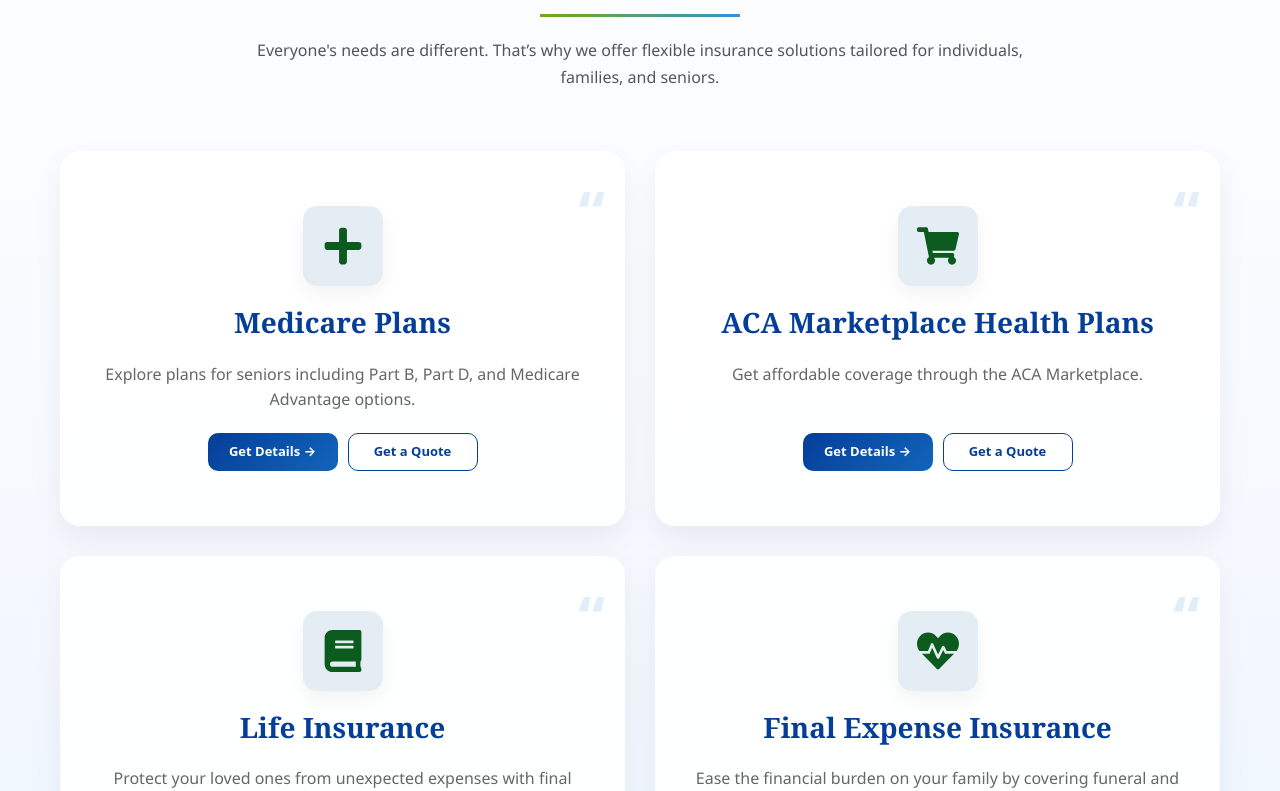
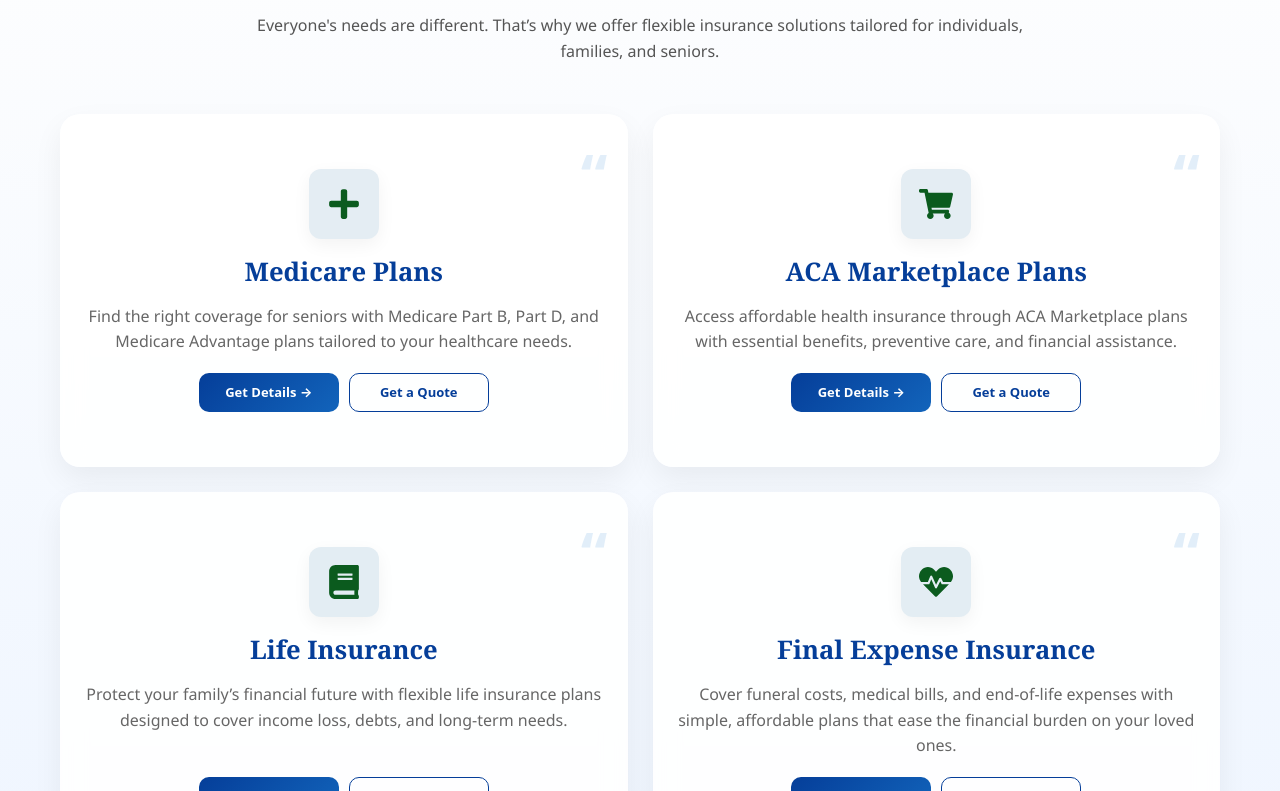
Before and after one commit to sadhanacybertech/Vemtek_Insurance, a React (Vite) app: page / in a window 1280 px wide. Shown: the part 1549-2340 px from the top of the page. Built offline with nearby package versions, Linux system fonts and the light colour scheme.

Commit message:
Enhance navigation and improve service descriptions on Home and Services pages

```diff
--- a/src/pages/Home.jsx
+++ b/src/pages/Home.jsx
@@ -10,10 +10,37 @@
 import { Autoplay, Navigation, Pagination } from "swiper/modules";
 import Frequently_Asked_Question from "../components/Frequently-Asked-Question";
 import { HiOutlineCalendarDays } from "react-icons/hi2";
-import { Link } from "react-router-dom";
-import { useState } from "react";
+import { Link, useLocation, useNavigate } from "react-router-dom";
+import { useEffect, useState } from "react";
 import SEO from "../components/SEO";
 function Home() {
+    const navigate = useNavigate();
+  const location = useLocation();
+
+  useEffect(() => {
+    if (location.hash) {
+      const el = document.querySelector(location.hash);
+
+      if (el) {
+        // wait for layout to stabilize
+        requestAnimationFrame(() => {
+          const navbar = document.querySelector("header"); // or your navbar class
+          const offset = navbar ? navbar.offsetHeight : 80;
+
+          const y =
+            el.getBoundingClientRect().top +
+            window.pageYOffset -
+            offset;
+
+          window.scrollTo({
+            top: y,
+            behavior: "smooth",
+          });
+        });
+      }
+    }
+  }, [location.hash]);
+
 
   const data = [
     {
@@ -40,27 +67,30 @@
 
 
 
-
   const healthIns = [
     {
       icon: <FaPlus />,
       title: "Medicare Plans",
-      desc: "Explore plans for seniors including Part B, Part D, and Medicare Advantage options."
+      desc: "Find the right coverage for seniors with Medicare Part B, Part D, and Medicare Advantage plans tailored to your healthcare needs.",
+      link: "/services#medicare"
     },
     {
       icon: <FaShoppingCart />,
-      title: "ACA Marketplace Health Plans",
-      desc: "Get affordable coverage through the ACA Marketplace."
+      title: "ACA Marketplace Plans",
+      desc: "Access affordable health insurance through ACA Marketplace plans with essential benefits, preventive care, and financial assistance.",
+      link: "/services#aca"
     },
     {
       icon: <FaBook />,
       title: "Life Insurance",
-      desc: "Protect your loved ones from unexpected expenses with final expense insurance."
+      desc: "Protect your family’s financial future with flexible life insurance plans designed to cover income loss, debts, and long-term needs.",
+      link: "/services#lifeinsurance"
     },
     {
       icon: <FaHeartbeat />,
       title: "Final Expense Insurance",
-      desc: "Ease the financial burden on your family by covering funeral and end-of-life expenses with simple and affordable plans."
+      desc: "Cover funeral costs, medical bills, and end-of-life expenses with simple, affordable plans that ease the financial burden on your loved ones.",
+      link: "/services#finalexpense"
     }
   ];
 
@@ -626,17 +656,25 @@
                   {item.icon}
                 </div>
 
-                <h3 className="">{item.title}</h3>
+                <h3>{item.title}</h3>
                 <p className="fs-6">{item.desc}</p>
 
                 <div className={styles.btnGroup}>
-                  <button className={styles.primaryBtnn}>
+
+                  <button
+                    className={styles.primaryBtnn}
+                    onClick={() => navigate(item.link)}
+                  >
                     Get Details →
                   </button>
 
-                  <button className={styles.secondaryBtnn}>
+                  <button
+                    className={styles.secondaryBtnn}
+                    onClick={() => window.location.href = "/contact"}
+                  >
                     Get a Quote
                   </button>
+
                 </div>
 
               </div>
--- a/src/pages/Home.module.css
+++ b/src/pages/Home.module.css
@@ -1,3 +1,6 @@
+html {
+  scroll-behavior: smooth;
+}
 /* ================= HERO SECTION ================= */
 
 .health-hero {
@@ -419,16 +422,14 @@
 
 
 
-
 /* ================= WRAPPER (MAIN ISOLATION) ================= */
 .sectionWrapper {
   position: relative;
   isolation: isolate;
   z-index: 0;
 
-  padding: 90px 0;
+  padding: 80px 0;
   background: linear-gradient(180deg, #fefefe, #eef5ff);
-
   overflow: hidden;
 }
 
@@ -444,66 +445,63 @@
 .headingBoxx {
   text-align: center;
   max-width: 800px;
-  margin: 0 auto 60px;
+  margin: 0 auto 50px;
 }
 
 .headingBoxx h2 {
-  font-size: 45px;
+  font-size: clamp(28px, 4vw, 45px);
   font-weight: 800;
   color: #053e99;
-  margin-bottom: 15px;
+  margin-bottom: 12px;
   position: relative;
   display: inline-block;
 }
 
 .headingBoxx h2::after {
   content: "";
-  width: 200px;
+  width: 140px;
   height: 3px;
   background: linear-gradient(90deg, #70ac10, #3a90d4);
   position: absolute;
   left: 50%;
   transform: translateX(-50%);
-  bottom: -10px;
+  bottom: -8px;
 }
 
 .headingBoxx p {
-  font-size: 16px;
+  font-size: clamp(14px, 1.5vw, 16px);
   color: #555;
-  line-height: 1.7;
-  margin-top: 15px;
+  line-height: 1.6;
+  margin-top: 12px;
 }
 
 /* ================= GRID ================= */
 .gridd {
   display: grid;
   grid-template-columns: repeat(2, 1fr);
-  gap: 30px;
+  gap: 25px;
 }
 
 /* ================= CARD ================= */
 .card {
   background: #ffffff;
-  border-radius: 20px;
-  padding: 35px 25px;
+  border-radius: 18px;
+  padding: 28px 22px;
   text-align: center;
 
   position: relative;
   z-index: 1;
 
   transition: all 0.4s ease;
+  box-shadow: 0 10px 25px rgba(0,0,0,0.06);
 
-  box-shadow: 0 12px 30px rgba(0,0,0,0.06);
-
-  /* 🔥 ADD THIS */
   display: flex;
   flex-direction: column;
 }
 
-/* hover */
 .card:hover {
-  transform: translateY(-10px);
-  box-shadow: 0 20px 50px rgba(0,0,0,0.12);
+  transform: translateY(-8px);
+  box-shadow: 0 18px 40px rgba(0,0,0,0.12);
 }
 
 /* border glow */
@@ -511,7 +509,7 @@
   content: "";
   position: absolute;
   inset: 0;
-  border-radius: 20px;
+  border-radius: 18px;
   padding: 1px;
   background: linear-gradient(135deg, #70ac10, #3a90d4);
 
@@ -523,6 +521,7 @@
 
   opacity: 0;
   transition: 0.4s;
+  pointer-events: none;
 }
 
 .card:hover::before {
@@ -531,44 +530,41 @@
 
 /* ================= ICON ================= */
 .iconss {
-  width: 80px;
-  height: 80px;
-  margin: 0 auto 20px;
-  border-radius: 14px;
+  width: 70px;
+  height: 70px;
+  margin: 0 auto 18px;
+  border-radius: 12px;
 
   display: flex;
   align-items: center;
   justify-content: center;
 
-  font-size: 42px;
-
+  font-size: 34px;
   color: #0b5b1e;
   background-color: rgba(35, 105, 159, 0.12);
 
-  box-shadow: 0 8px 20px rgba(0, 0, 0, 0.05);
+  box-shadow: 0 6px 18px rgba(0, 0, 0, 0.05);
   transition: all 0.3s ease;
 }
 
 .card:hover .iconss {
-  transform: translateY(-5px) scale(1.05);
+  transform: translateY(-4px) scale(1.05);
   background-color: rgba(58, 144, 212, 0.2);
 }
 
 /* ================= TEXT ================= */
 .card h3 {
-  font-size: 28px;
+  font-size: clamp(20px, 2vw, 26px);
   color: #053e99;
-  margin-bottom: 22px;
-  font-weight:800;
-  font-family: Cambria, Cochin, Georgia, Times, 'Times New Roman', serif;
+  margin-bottom: 16px;
+  font-weight: 800;
 }
 
 .card p {
-  font-size: 16px;
+  font-size: 14px;
   color: #666;
   line-height: 1.6;
-  margin-bottom: 20px;
-  font-family:'Segoe UI', Tahoma, Geneva, Verdana, sans-serif
+  margin-bottom: 18px;
 }
 
 /* ================= BUTTONS ================= */
@@ -577,17 +573,16 @@
   justify-content: center;
   gap: 10px;
   flex-wrap: wrap;
-
-  /* 🔥 IMPORTANT */
-  margin-top: auto; /* push buttons to bottom */
+  margin-top: auto;
 }
 
 .btnGroup button {
   flex: 1;
-  min-width: 90px;
-  max-width: 130px;
-  padding: 8px 0;   /* slightly reduced height */
+  min-width: 100px;
+  max-width: 140px;
+  padding: 9px 0;
   font-size: 13px;
+  cursor: pointer;
 }
 
 /* PRIMARY */
@@ -595,13 +590,10 @@
   background: linear-gradient(135deg, #053e99, #1264bb);
   color: #fff;
   border: none;
-  padding: 10px 0;
   border-radius: 10px;
   font-size: 14px;
-  cursor: pointer;
+  font-weight: bold;
   transition: 0.3s;
-  font-weight: bold;
-  text-align: center;
 }
 
 .primaryBtnn:hover {
@@ -613,13 +605,10 @@
   background: transparent;
   border: 1px solid #053e99;
   color: #053e99;
-  padding: 10px 0;
   border-radius: 10px;
   font-size: 14px;
-  cursor: pointer;
+  font-weight: bold;
   transition: 0.3s;
-  font-weight: bold;
-  text-align: center;
 }
 
 .secondaryBtnn:hover {
@@ -629,33 +618,51 @@
 
 /* ================= RESPONSIVE ================= */
 
+/* Tablets */
 @media (max-width: 992px) {
   .gridd {
     grid-template-columns: repeat(2, 1fr);
   }
+
+  .sectionWrapper {
+    padding: 60px 0;
+  }
 }
 
+/* Mobile */
 @media (max-width: 576px) {
   .gridd {
     grid-template-columns: 1fr;
+    gap: 20px;
   }
 
-  .headingBoxx h2 {
-    font-size: 26px;
+  .sectionWrapper {
+    padding: 50px 0;
   }
 
-  .headingBoxx p {
-    font-size: 14px;
+  .headingBoxx {
+    margin-bottom: 35px;
   }
 
-  /* 🔥 stack buttons on mobile */
   .btnGroup {
     flex-direction: column;
   }
+
+  .btnGroup button {
+    max-width: 100%;
+  }
 }
 
+/* click safety */
+.card {
+  position: relative;
+  z-index: 1;
+}
 
-
+.card * {
+  position: relative;
+  z-index: 2;
+}
 
 
 
--- a/src/pages/Services.jsx
+++ b/src/pages/Services.jsx
@@ -156,7 +156,7 @@
         </div>
       </section>
 
-      <section className={`${styles.sectionn} border-top border-bottom`}>
+      <section className={`${styles.sectionn} border-top border-bottom`} id="medicare">
         <div className="container">
 
           {/* HEADING */}
@@ -219,7 +219,7 @@
 
 
       {/* ACA Marketplace  */}
-      <section className={`${styles.acaModern} border-top border-bottom`}>
+      <section className={`${styles.acaModern} border-top border-bottom`} id="aca">
         <div className="container">
           <div className="row align-items-center">
 
@@ -263,7 +263,7 @@
 
 
       {/* Life Insurance  */}
-      <section className={`${styles.lifeHero} border-top border-bottom`}>
+      <section className={`${styles.lifeHero} border-top border-bottom`} id="lifeinsurance">
         <div className="container">
           <div className="row align-items-center">
 
@@ -302,7 +302,7 @@
       </section>
 
       {/* Final Expense Insurance   */}
-      <section className={`${styles.acaModern} border-top border-bottom`}>
+      <section className={`${styles.acaModern} border-top border-bottom`} id="finalexpense">
         <div className="container">
           <div className="row align-items-center">
 
```
